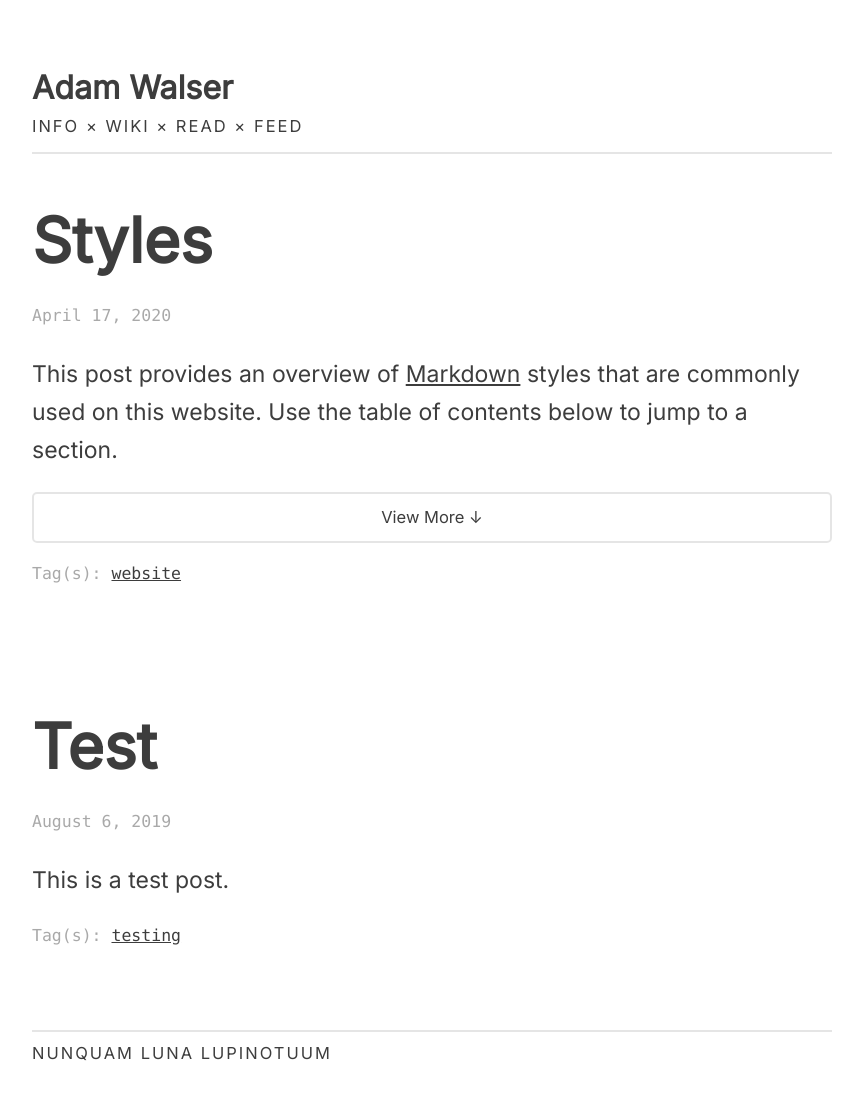
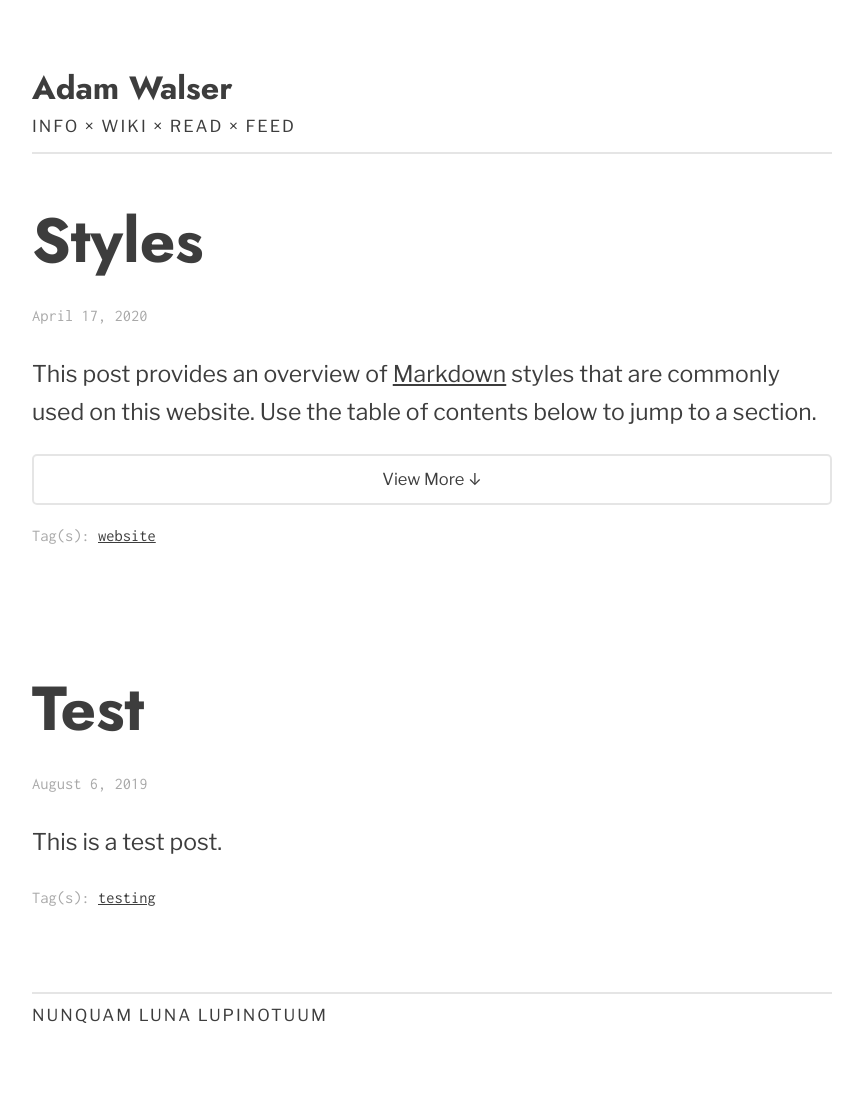
Before and after one commit to ajpwalser/ajpwalser.github.io, a Jekyll site: the page built from index.html, in a window 1280 px wide. Shown: the whole page, without its empty margins (208-1071 px from the left). Built offline with Jekyll 4.4.1, drawn with Linux system fonts in a browser that asks for light colours; some web fonts are replaced; the list of posts is cut into pages by our own code; after the commit the page ends 1076 px from its top, so only the background shows below that.

Commit message:
Update style.css

```diff
--- a/css/style.css
+++ b/css/style.css
@@ -11,7 +11,7 @@
 	margin: 1em auto;
 	max-width: 800px;
 	line-height: 1.66;
-	font-family: 'Poppins', 'Inter', -apple-system, BlinkMacSystemFont, Segoe UI, Helvetica, Arial, sans-serif, Apple Color Emoji, Segoe UI Emoji, Segoe UI Symbol;
+	font-family: 'Libre Franklin', 'Inter', -apple-system, BlinkMacSystemFont, Segoe UI, Helvetica, Arial, sans-serif, Apple Color Emoji, Segoe UI Emoji, Segoe UI Symbol;
 	font-feature-settings: "cv03", "cv04", "cv08", "cv09", "cv10";
 	font-size: 23px;
 	color: rgba(0, 0, 0, 0.76);
@@ -96,6 +96,7 @@
 }
 
 .header {
+	font-family: 'Jost';
 	font-size: 1.4em;
 	line-height: 1.25em;
 }
@@ -110,6 +111,7 @@
 }
 
 h2 {
+	font-family: 'Jost';
 	font-size: 2.7em;
 	line-height: 1.15em;
 }
@@ -141,7 +143,7 @@
 time,
 .meta,
 figcaption {
-	font-family: 'Anonymous Pro', SFMono-Regular, Consolas, Liberation Mono, Menlo, monospace;
+	font-family: 'Inconsolata', SFMono-Regular, Consolas, Liberation Mono, Menlo, monospace;
 	font-size: 0.718em;
 	color: rgb(169, 169, 169);
 }
```
